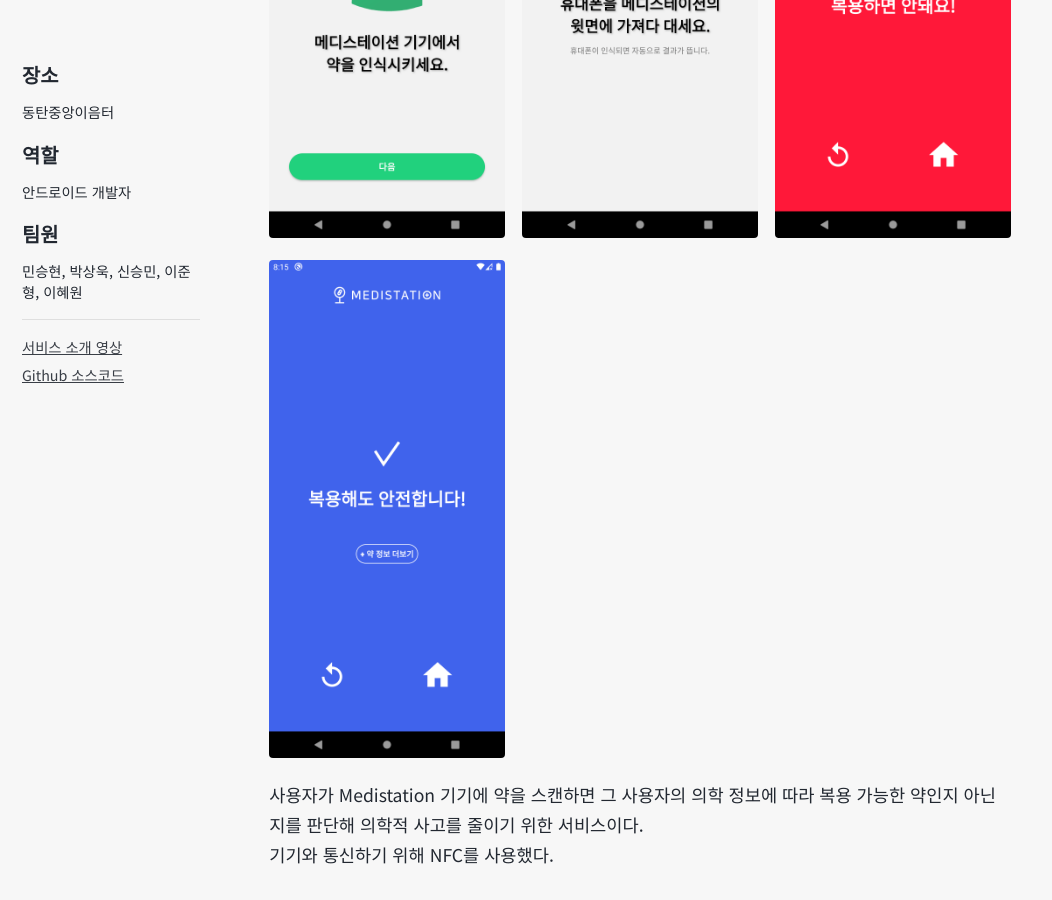
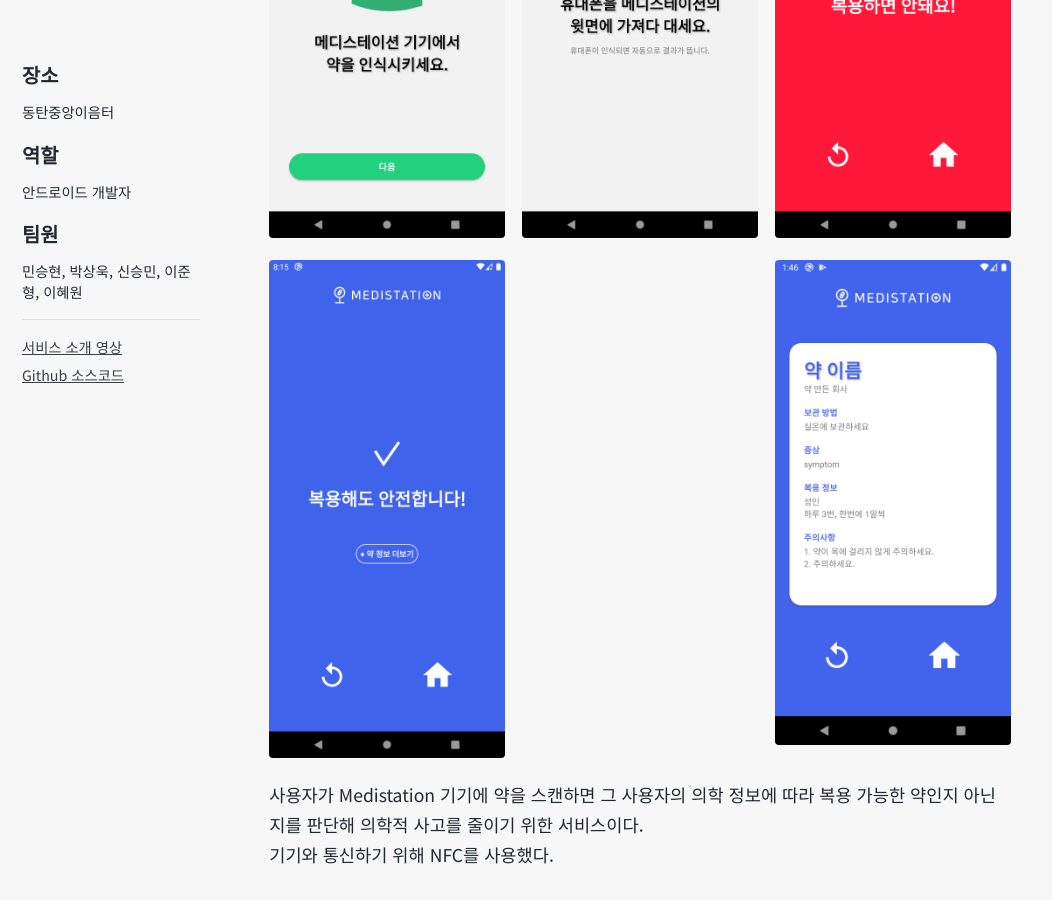
Before and after one commit to MinSeungHyun/minseunghyun.github.io, a Jekyll site: the page built from _archive/2019-11-16-4.md, in a window 1280 px wide and 900 px high, scrolled down 1458 px. Shown: the whole window, without its empty margins (0-1052 px from the left). Built offline with Jekyll 4.4.1, drawn with Linux system fonts in a browser that asks for light colours; cached includes are drawn as plain includes; nearby versions of some CDN libraries; some web fonts are replaced; comment, search, counter and statistics services are not loaded.

Commit message:
Add a image

```diff
--- a/_archive/2019-11-16-4.md
+++ b/_archive/2019-11-16-4.md
@@ -23,6 +23,7 @@ gallery:
   - image_path: /assets/images/archive/4/screen_5.png
   - image_path: /assets/images/archive/4/screen_6.png
   - image_path: /assets/images/archive/4/screen_7.png
+  - image_path: /assets/images/archive/4/screen_8.png
 ---
 {% include video id="TBVKBpgmsHM" provider="youtube" %}
 {% include gallery %}
```
Also changed, not shown: assets/images/archive/4/screen_8.png (added).
